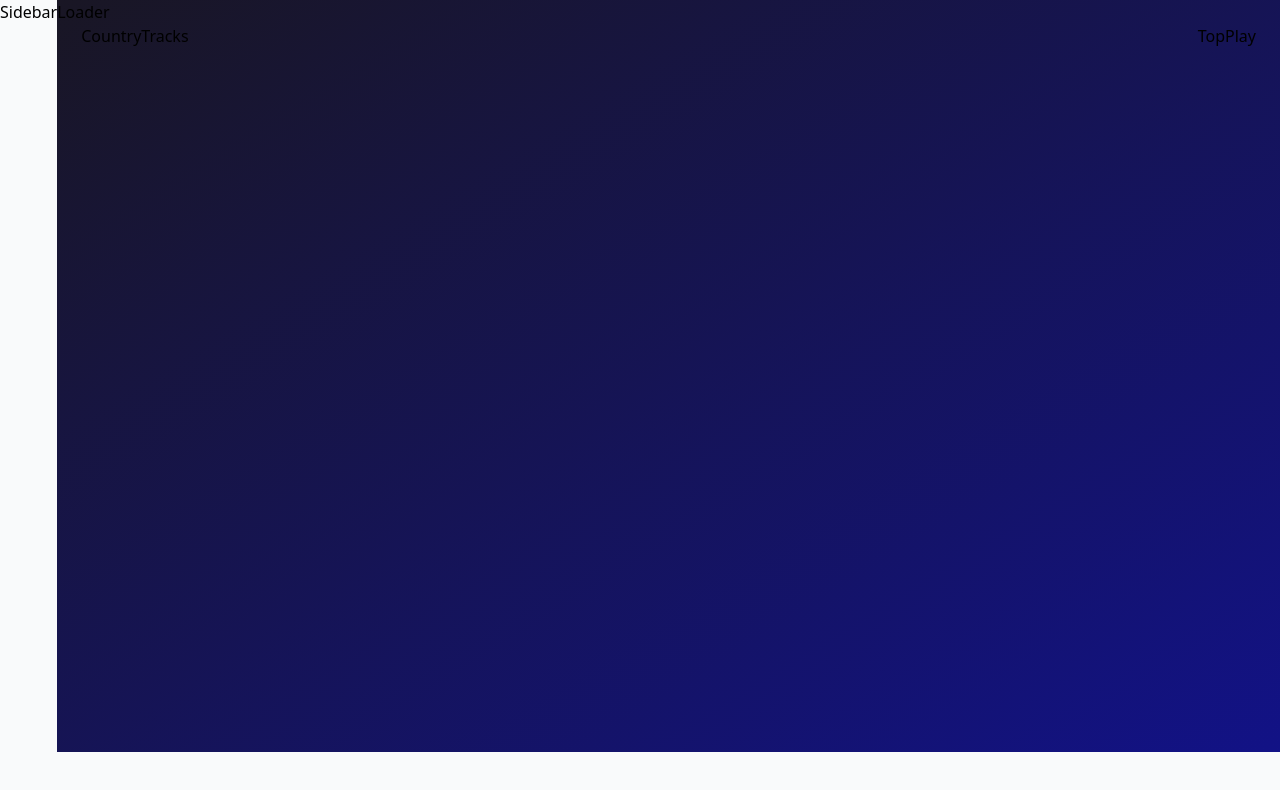
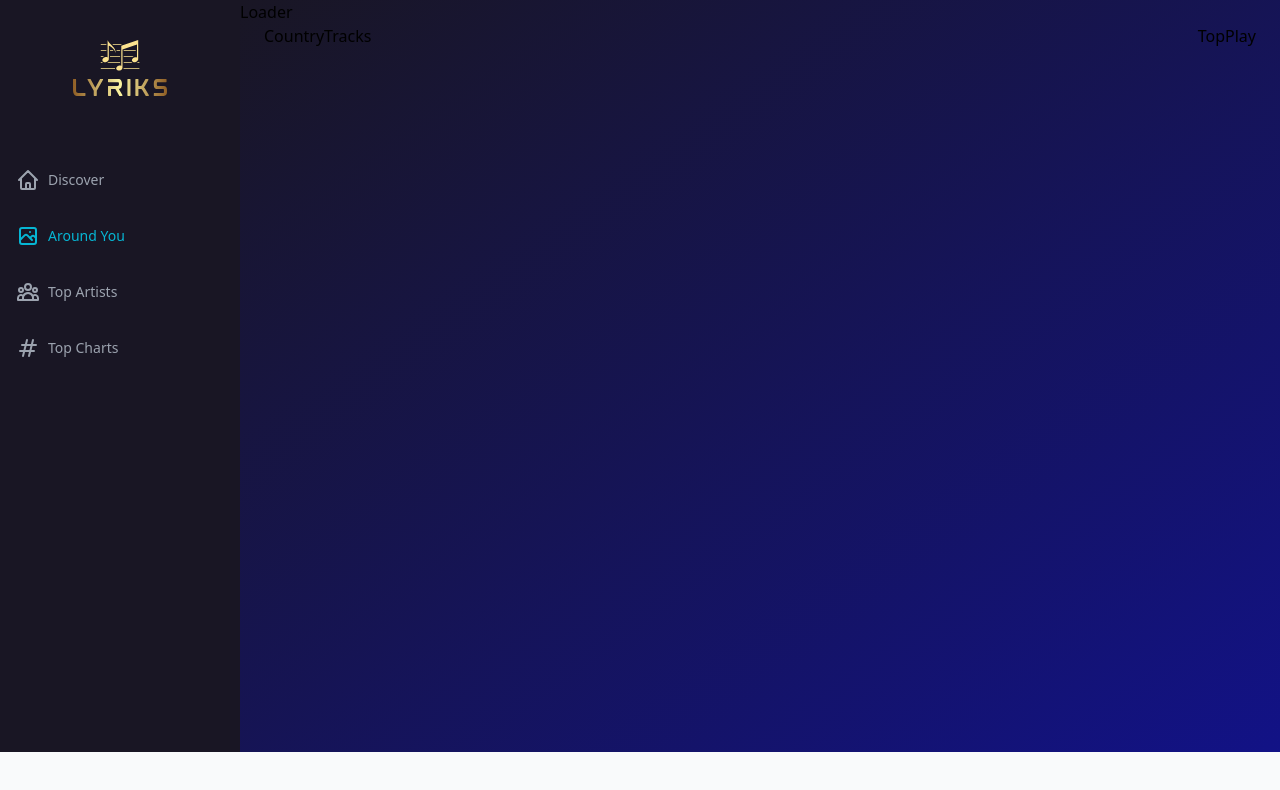
Before and after one commit to Newbie814/spotifyish, a React (Vite) app: page /around-you in a window 1280 px wide. Shown: the top 790 px of the page. Built offline with nearby package versions, Linux system fonts and the light colour scheme.

Commit message:
implemented sidebar design and open/close functionality

```diff
--- a/src/components/Sidebar.jsx
+++ b/src/components/Sidebar.jsx
@@ -1,5 +1,69 @@
-const Sidebar = () => (
-  <div>Sidebar</div>
+/* eslint-disable jsx-quotes */
+import React, { useState } from 'react';
+import { NavLink } from 'react-router-dom';
+import {
+  HiOutlineHashtag,
+  HiOutlineHome,
+  HiOutlineMenu,
+  HiOutlinePhotograph,
+  HiOutlineUserGroup,
+} from 'react-icons/hi';
+import { RiCloseLine } from 'react-icons/ri';
+
+import { logo } from '../assets';
+import { links } from '../assets/constants';
+
+const NavLinks = ({ handleClick }) => (
+  <div className='mt-10'>
+    {links.map((item) => (
+      <NavLink
+        key={item.name}
+        to={item.to}
+        className='flex flex-row justify-start items-center my-8 text-sm font-medium text-gray-400 hover:text-cyan-400'
+        onClick={() => handleClick && handleClick()}
+      >
+        <item.icon className='w-6 h-6 mr-2' />
+        {item.name}
+      </NavLink>
+    ))}
+  </div>
 );
 
+const Sidebar = () => {
+  const [mobileMenuOpen, setMobileMenuOpen] = useState(false);
+
+  return (
+    <>
+      <div className='md:flex hidden flex-col w-[240px] py-10 px-4 bg-[#191624]'>
+        <img src={logo} alt='logo' className='w-full h-14 object-contain' />
+        <NavLinks />
+      </div>
+
+      {/* Mobile sidebar */}
+      <div className='absolute md:hidden block top-6 right-3'>
+        {!mobileMenuOpen ? (
+          <HiOutlineMenu
+            className='w-6 h-6 mr-2 text-white'
+            onClick={() => setMobileMenuOpen(true)}
+          />
+        ) : (
+          <RiCloseLine
+            className='w-6 h-6 mr-2 text-white'
+            onClick={() => setMobileMenuOpen(false)}
+          />
+        )}
+      </div>
+
+      <div
+        className={`absolute top-0 h-screen w-2/3 bg-gradient-to-tl from-white/10 to-[#483D8B] backdrop-blur-lg z-10 p-6 md:hidden smooth-transition ${
+          mobileMenuOpen ? 'left-0' : '-left-full'
+        }`}
+      >
+        <img src={logo} alt='logo' className='w-full h-14 object-contain' />
+        <NavLinks handleClick={() => setMobileMenuOpen(false)} />
+      </div>
+    </>
+  );
+};
+
 export default Sidebar;
```
